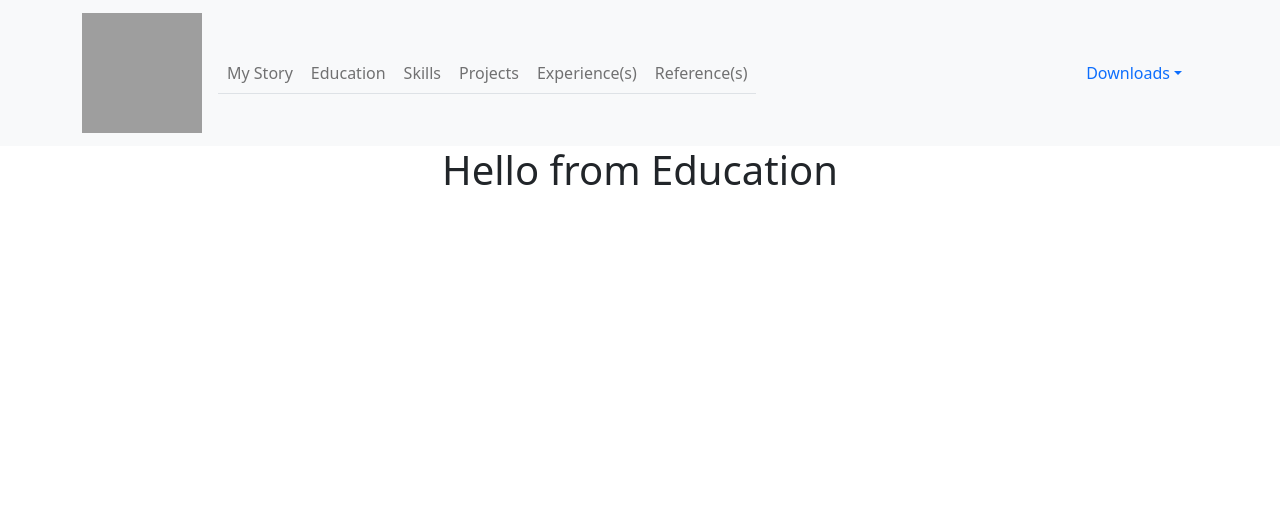
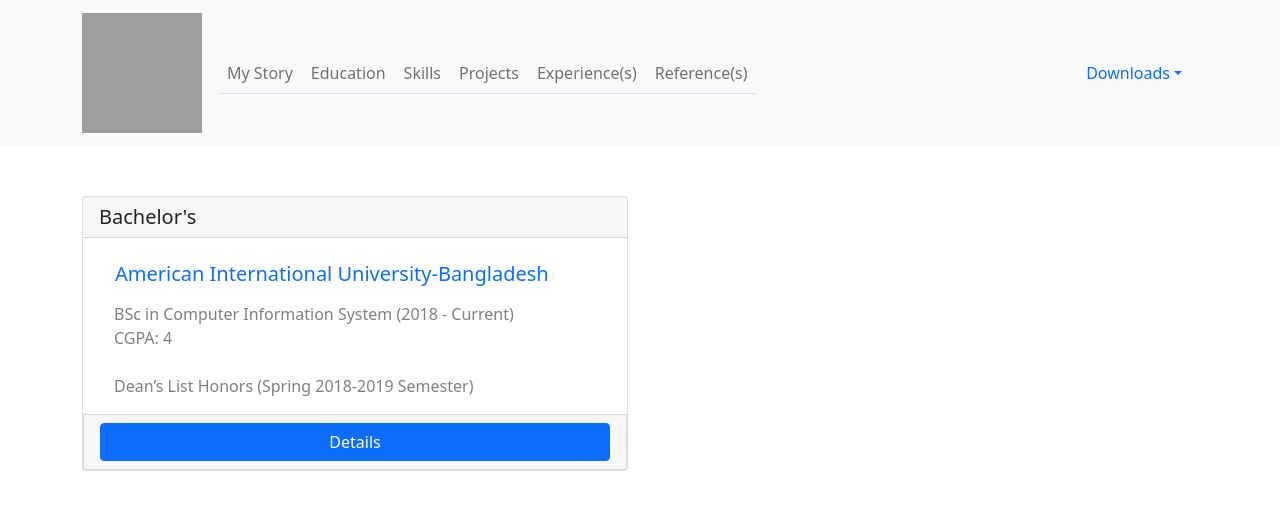
Before and after one commit to fffffatah/portfolio, a React (Create React App) app: page /education in a window 1280 px wide. Shown: the top 510 px of the page. Built offline with nearby package versions, Linux system fonts and the light colour scheme; grey boxes are pictures that could not be loaded.

Commit message:
add education, courses modal

```diff
--- a/src/components/education/Education.js
+++ b/src/components/education/Education.js
@@ -1,12 +1,78 @@
 import SetPageTitle from "../../setPageTitle";
+import { Container, Nav } from "react-bootstrap";
+import { Row } from "react-bootstrap";
+import { Col } from "react-bootstrap";
+import { Card } from "react-bootstrap";
+import { Button } from "react-bootstrap";
+import Educations from "../../storage/education/data.json";
+import { useState } from "react";
+import { Modal } from "react-bootstrap";
 
 export default function Education(){
     SetPageTitle("Education | A.F.M. Noorullah");
+    const [fullscreen, setFullscreen] = useState(true);
+    const [show, setShow] = useState(false);
+    function handleShow() {
+        setShow(true);
+    }
+
     return(
-        <div>
-            <center>
-                <h1>Hello from Education</h1>
-            </center>
+        <div style={{'padding-top':'50px'}}>
+            <Container>
+                <Row xs={1} md={2}>
+                    <Col>
+                        <Card>
+                            <Card.Header as="h5">Bachelor's</Card.Header>
+                            <Card.Body>
+                                <Nav.Link href="https://www.aiub.edu" target="_blank">
+                                <Card.Title>{Educations.education[0].institution}</Card.Title>
+                                </Nav.Link>
+                                <Card.Text style={{'padding-left':'15px'}}>
+                                    <div style={{'font-family':'Segoe UI'},{'color':'grey'}}>
+                                        {Educations.education[0].degree} ({Educations.education[0].year})<br/>
+                                        CGPA: {Educations.education[0].CGPA}<br/><br/>
+                                        {Educations.education[0].achievements[0].name}
+                                    </div>
+                                </Card.Text>
+                            </Card.Body>
+                            <Card.Footer className="card text-right">
+                                <Button variant="primary" onClick={() => handleShow()}>Details</Button>
+                            </Card.Footer>
+                        </Card>
+                    </Col>
+                </Row>
+            </Container>
+            <Modal show={show} fullscreen={fullscreen} onHide={() => setShow(false)}>
+                <Modal.Header closeButton>
+                <Modal.Title>Courses</Modal.Title>
+                </Modal.Header>
+                <Modal.Body>
+                <Container>
+                    <Row xs={1} md={2}>
+                        <Col>
+                            <Card>
+                                <Card.Header as="h5">Bachelor's</Card.Header>
+                                <Card.Body>
+                                    <Nav.Link href="https://www.aiub.edu" target="_blank">
+                                    <Card.Title>{Educations.education[0].institution}</Card.Title>
+                                    </Nav.Link>
+                                    <Card.Text style={{'padding-left':'15px'}}>
+                                        <div style={{'font-family':'Segoe UI'},{'color':'grey'}}>
+                                            {Educations.education[0].degree} ({Educations.education[0].year})<br/>
+                                            CGPA: {Educations.education[0].CGPA}<br/><br/>
+                                            {Educations.education[0].achievements[0].name}
+                                        </div>
+                                    </Card.Text>
+                                </Card.Body>
+                                <Card.Footer className="card text-right">
+                                    <Button variant="primary">Details</Button>
+                                </Card.Footer>
+                            </Card>
+                        </Col>
+                    </Row>
+                </Container>
+                </Modal.Body>
+            </Modal>
         </div>
     );
 }
```
